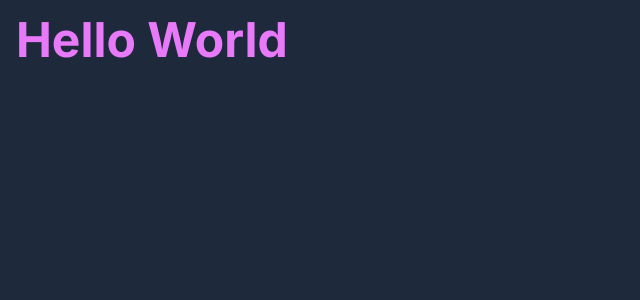
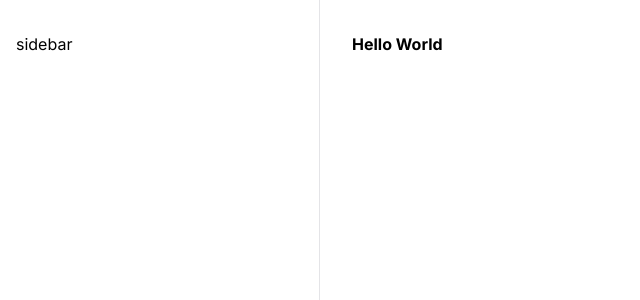
Before and after one commit to ViniciusSouzaDosReis/poc-tailwind-with-next, a Next.js app: page / in a window 1280 px wide. Shown: the top 300 px of the page, without its empty margins (0-640 px from the left). Built offline with nearby package versions, Linux system fonts and the light colour scheme.

Commit message:
structure layout

```diff
--- a/src/app/layout.tsx
+++ b/src/app/layout.tsx
@@ -1,22 +1,29 @@
-import type { Metadata } from "next";
-import { Inter } from "next/font/google";
-import "./globals.css";
+import type { Metadata } from 'next'
+import { Inter } from 'next/font/google'
+import './globals.css'
 
-const inter = Inter({ subsets: ["latin"] });
+const inter = Inter({ subsets: ['latin'] })
 
 export const metadata: Metadata = {
-  title: "poc-tailwind-with-next",
-  description: "Generated by create next app",
-};
+  title: 'poc-tailwind-with-next',
+  description: 'Generated by create next app',
+}
 
 export default function RootLayout({
   children,
 }: Readonly<{
-  children: React.ReactNode;
+  children: React.ReactNode
 }>) {
   return (
     <html lang="pt-BR">
-      <body className={inter.className}>{children}</body>
+      <body className={inter.className}>
+        <div className="grid-cols-app grid min-h-screen">
+          <aside className="border-r border-solid border-zinc-200 px-4 py-8">
+            sidebar
+          </aside>
+          <main className="px-8 pb-12 pt-8">{children}</main>
+        </div>
+      </body>
     </html>
-  );
+  )
 }
--- a/src/app/page.tsx
+++ b/src/app/page.tsx
@@ -1,7 +1,3 @@
 export default function Home() {
-  return (
-    <div className="h-screen bg-slate-800 p-4">
-      <h1 className="text-5xl font-bold text-fuchsia-400">Hello World</h1>
-    </div>
-  )
+  return <h1 className="text-1xl font-bold">Hello World</h1>
 }
--- a/tailwind.config.ts
+++ b/tailwind.config.ts
@@ -2,5 +2,12 @@ import type { Config } from 'tailwindcss'
 
 const config: Config = {
   content: ['./src/**/*.tsx'],
+  theme: {
+    extend: {
+      gridTemplateColumns: {
+        app: 'minmax(18rem, 20rem) 1fr',
+      },
+    },
+  },
 }
 export default config
```
